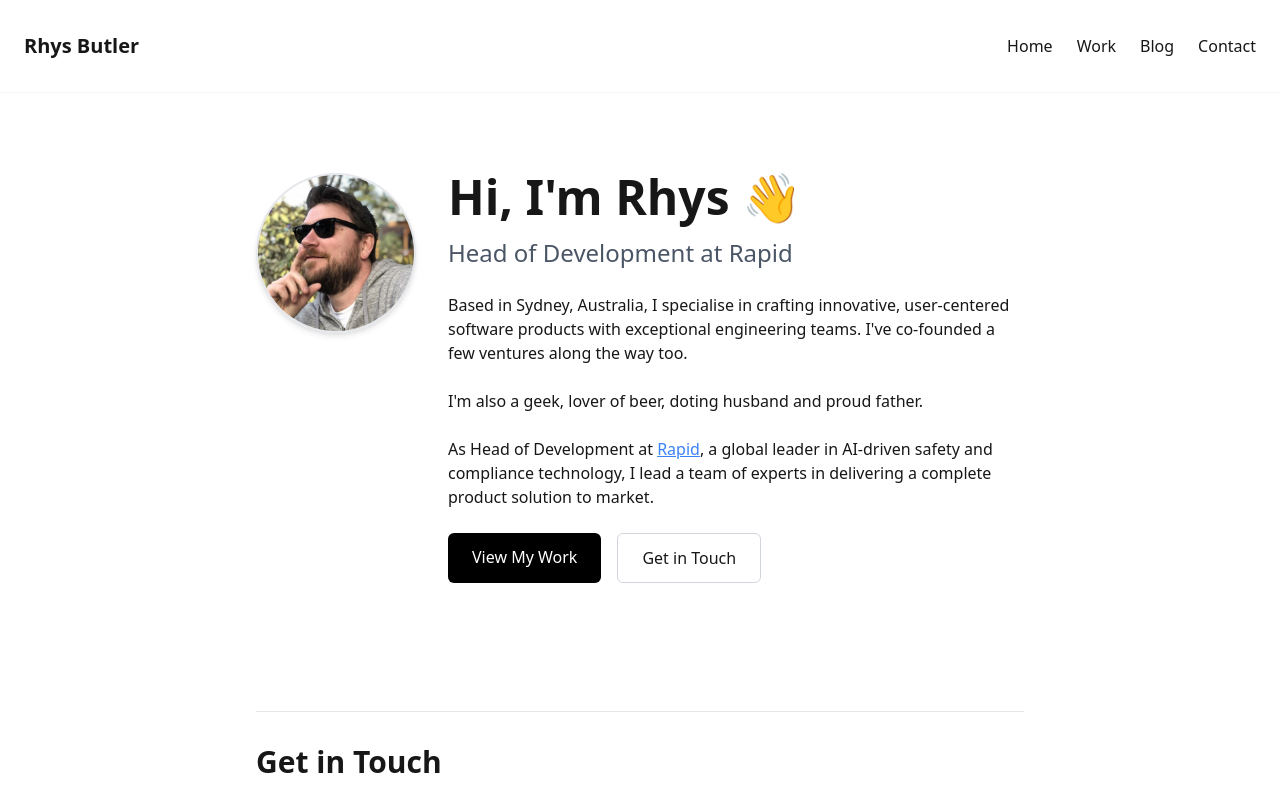
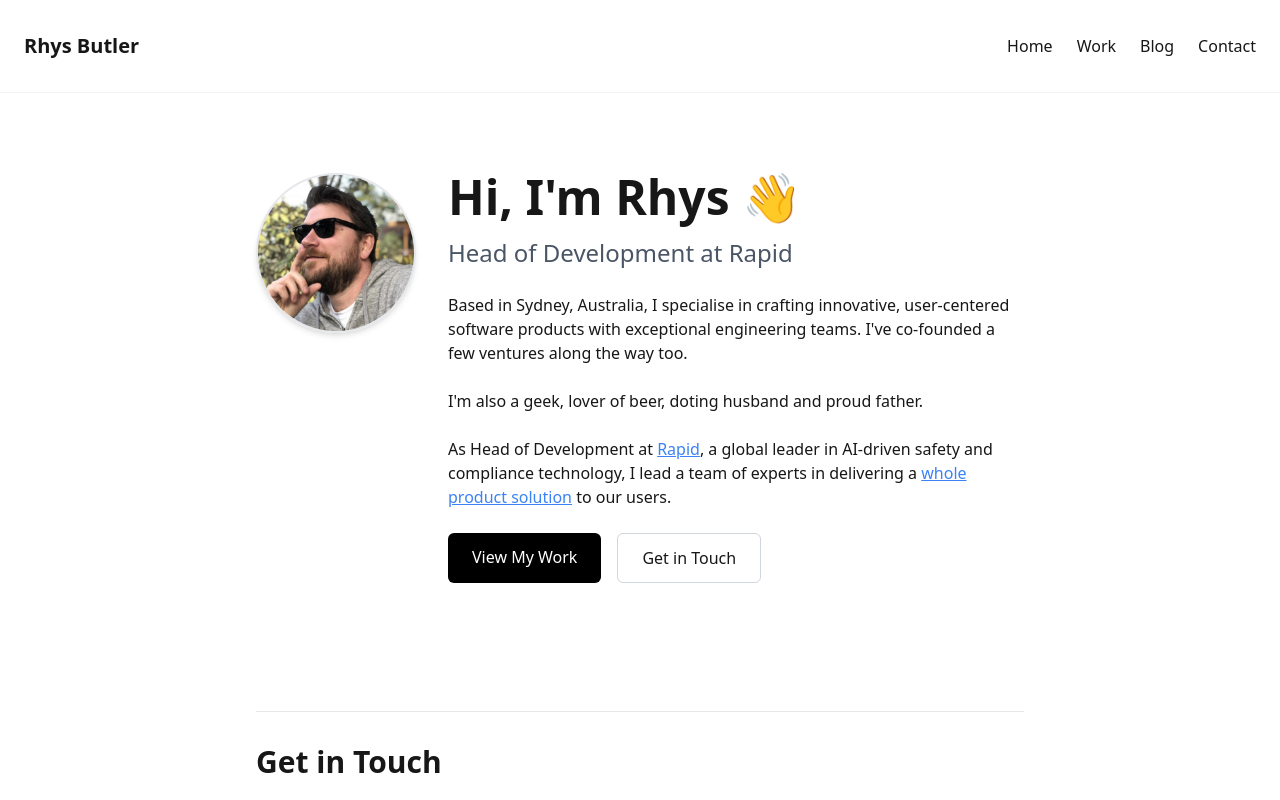
Before and after one commit to mrrhysbutler/rhysbutler.com, a Next.js app: page / in a window 1280 px wide. Shown: the top 800 px of the page. Built offline with nearby package versions, Linux system fonts and the light colour scheme.

Commit message:
Some copy tweaks to the homepage

```diff
--- a/src/app/page.tsx
+++ b/src/app/page.tsx
@@ -86,7 +86,7 @@ export default function Home() {
                       I&apos;m also a geek, lover of beer, doting husband and proud father.
                       </p>
                       <p className="mb-4">
-                        As Head of Development at <a href="https://rapidglobal.com" target="_blank" rel="noopener noreferrer">Rapid</a>, a global leader in AI-driven safety and compliance technology, I lead a team of experts in delivering a complete product solution to market.
+                        As Head of Development at <a href="https://rapidglobal.com" target="_blank" rel="noopener noreferrer">Rapid</a>, a global leader in AI-driven safety and compliance technology, I lead a team of experts in delivering a <a href="https://youexec.com/book-summaries/marketing-selling-high-tech-products" target="_blank" rel="noopener noreferrer">whole product solution</a> to our users.
                       </p>
                     </div>
                     <div className="flex flex-col sm:flex-row gap-4 justify-center md:justify-start mt-6">
```
